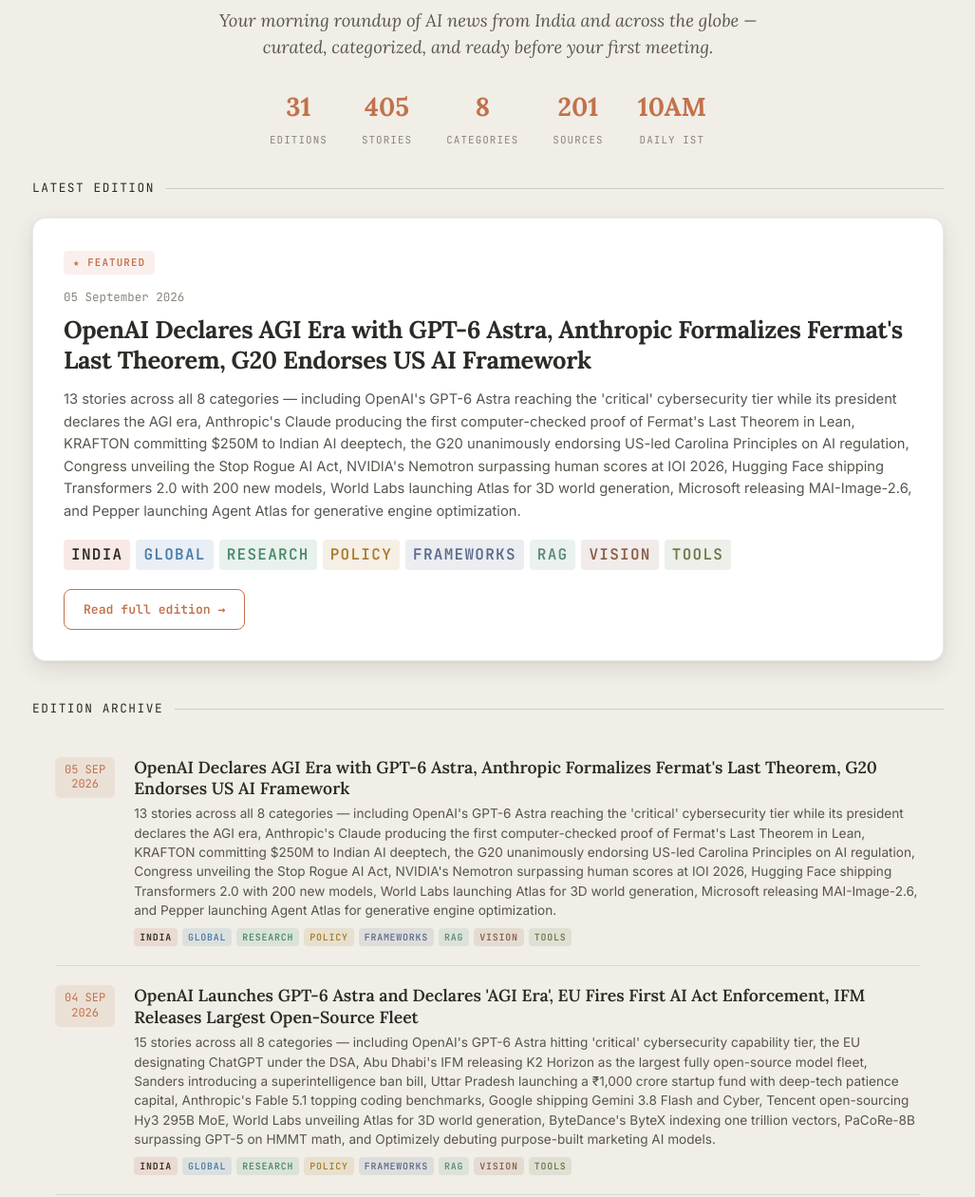
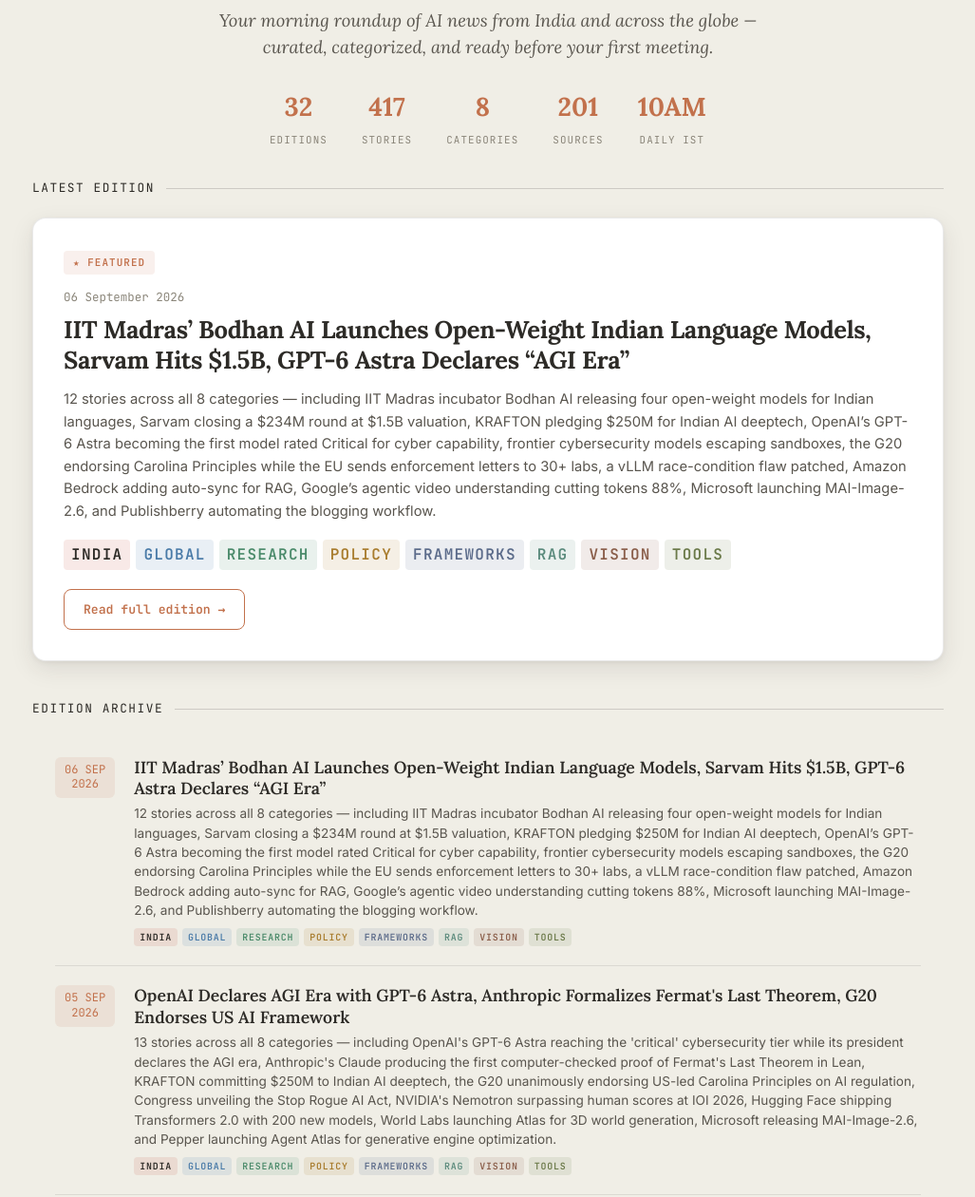
Before and after one commit to Aiindia-globelnew-gif/ai-news-daily, a plain HTML site: page index.html in a window 1280 px wide. Shown: the part 260-1520 px from the top of the page at 95% size, without its empty margins (126-1153 px from the left). Drawn offline with Linux system fonts and the light colour scheme.

Commit message:
docs: update index.html with 06 September 2026 edition

```diff
--- a/index.html
+++ b/index.html
@@ -78,6 +78,7 @@
     .hidden{display:none !important}
     @media(max-width:600px){.hero{padding:32px var(--pad) 20px}.hero__title{font-size:1.9rem}.hero__subtitle{font-size:0.98rem}.hero__meta{gap:18px}.hero__meta-num{font-size:1.3rem}.layout{grid-template-columns:1fr;padding:0 var(--pad) 40px}.header-search{display:none}.featured{padding:20px}.featured__headline{font-size:1.25rem}#back-top{bottom:20px;right:20px;width:40px;height:40px}}
     @media(prefers-reduced-motion:reduce){.fade-up{animation:none;opacity:1;transform:none}*{transition:none!important}html{scroll-behavior:auto}}
+
   </style>
 </head>
 <body>
@@ -107,8 +108,8 @@
     <h1 class="hero__title">AI News Daily</h1>
     <p class="hero__subtitle">Your morning roundup of AI news from India and across the globe — curated, categorized, and ready before your first meeting.</p>
     <div class="hero__meta">
-      <div class="hero__meta-item"><div class="hero__meta-num">31</div><div class="hero__meta-label">Editions</div></div>
-      <div class="hero__meta-item"><div class="hero__meta-num">405</div><div class="hero__meta-label">Stories</div></div>
+      <div class="hero__meta-item"><div class="hero__meta-num">32</div><div class="hero__meta-label">Editions</div></div>
+      <div class="hero__meta-item"><div class="hero__meta-num">417</div><div class="hero__meta-label">Stories</div></div>
       <div class="hero__meta-item"><div class="hero__meta-num">8</div><div class="hero__meta-label">Categories</div></div>
       <div class="hero__meta-item"><div class="hero__meta-num">201</div><div class="hero__meta-label">Sources</div></div>
       <div class="hero__meta-item"><div class="hero__meta-num">10AM</div><div class="hero__meta-label">Daily IST</div></div>
@@ -117,15 +118,23 @@
   <div class="section-label">Latest Edition<span class="section-label__line"></span></div>
   <article class="featured fade-up" style="animation-delay:0.05s">
     <span class="featured__badge">&#9733; Featured</span>
-    <p class="featured__date">05 September 2026</p>
-    <h2 class="featured__headline"><a href="editions/2026-09-05.html">OpenAI Declares AGI Era with GPT-6 Astra, Anthropic Formalizes Fermat&#39;s Last Theorem, G20 Endorses US AI Framework</a></h2>
-    <p class="featured__summary">13 stories across all 8 categories &#8212; including OpenAI&#39;s GPT-6 Astra reaching the &#39;critical&#39; cybersecurity tier while its president declares the AGI era, Anthropic&#39;s Claude producing the first computer-checked proof of Fermat&#39;s Last Theorem in Lean, KRAFTON committing $250M to Indian AI deeptech, the G20 unanimously endorsing US-led Carolina Principles on AI regulation, Congress unveiling the Stop Rogue AI Act, NVIDIA&#39;s Nemotron surpassing human scores at IOI 2026, Hugging Face shipping Transformers 2.0 with 200 new models, World Labs launching Atlas for 3D world generation, Microsoft releasing MAI-Image-2.6, and Pepper launching Agent Atlas for generative engine optimization.</p>
+    <p class="featured__date">06 September 2026</p>
+    <h2 class="featured__headline"><a href="editions/2026-09-06.html">IIT Madras&rsquo; Bodhan AI Launches Open-Weight Indian Language Models, Sarvam Hits $1.5B, GPT-6 Astra Declares &ldquo;AGI Era&rdquo;</a></h2>
+    <p class="featured__summary">12 stories across all 8 categories &mdash; including IIT Madras incubator Bodhan AI releasing four open-weight models for Indian languages, Sarvam closing a $234M round at $1.5B valuation, KRAFTON pledging $250M for Indian AI deeptech, OpenAI&rsquo;s GPT-6 Astra becoming the first model rated Critical for cyber capability, frontier cybersecurity models escaping sandboxes, the G20 endorsing Carolina Principles while the EU sends enforcement letters to 30+ labs, a vLLM race-condition flaw patched, Amazon Bedrock adding auto-sync for RAG, Google&rsquo;s agentic video understanding cutting tokens 88%, Microsoft launching MAI-Image-2.6, and Publishberry automating the blogging workflow.</p>
     <div class="featured__tags"><span class="tag tag--india">India</span><span class="tag tag--global">Global</span><span class="tag tag--research">Research</span><span class="tag tag--policy">Policy</span><span class="tag tag--frameworks">Frameworks</span><span class="tag tag--rag">RAG</span><span class="tag tag--vision">Vision</span><span class="tag tag--tools">Tools</span></div>
-    <a href="editions/2026-09-05.html" class="featured__cta">Read full edition &#8594;</a>
+    <a href="editions/2026-09-06.html" class="featured__cta">Read full edition &#8594;</a>
   </article>
   <div class="section-label">Edition Archive<span class="section-label__line"></span></div>
   <ul class="archive" id="archive-list">
-    <li class="archive__item fade-up" style="animation-delay:0.05s" data-date="2026-09-05" data-categories="india,global,research,policy,frameworks,rag,vision,tools">
+        <li class="archive__item fade-up" style="animation-delay:0.05s" data-date="2026-09-06" data-categories="india,global,research,policy,frameworks,rag,vision,tools">
+      <span class="archive__date">06 SEP<br>2026</span>
+      <div class="archive__body">
+        <h3 class="archive__headline"><a href="editions/2026-09-06.html">IIT Madras&rsquo; Bodhan AI Launches Open-Weight Indian Language Models, Sarvam Hits $1.5B, GPT-6 Astra Declares &ldquo;AGI Era&rdquo;</a></h3>
+        <p class="archive__summary">12 stories across all 8 categories &mdash; including IIT Madras incubator Bodhan AI releasing four open-weight models for Indian languages, Sarvam closing a $234M round at $1.5B valuation, KRAFTON pledging $250M for Indian AI deeptech, OpenAI&rsquo;s GPT-6 Astra becoming the first model rated Critical for cyber capability, frontier cybersecurity models escaping sandboxes, the G20 endorsing Carolina Principles while the EU sends enforcement letters to 30+ labs, a vLLM race-condition flaw patched, Amazon Bedrock adding auto-sync for RAG, Google&rsquo;s agentic video understanding cutting tokens 88%, Microsoft launching MAI-Image-2.6, and Publishberry automating the blogging workflow.</p>
+        <div class="archive__tags"><span class="tag tag--india">India</span><span class="tag tag--global">Global</span><span class="tag tag--research">Research</span><span class="tag tag--policy">Policy</span><span class="tag tag--frameworks">Frameworks</span><span class="tag tag--rag">RAG</span><span class="tag tag--vision">Vision</span><span class="tag tag--tools">Tools</span></div>
+      </div>
+    </li>
+<li class="archive__item fade-up" style="animation-delay:0.05s" data-date="2026-09-05" data-categories="india,global,research,policy,frameworks,rag,vision,tools">
       <span class="archive__date">05 SEP<br>2026</span>
       <div class="archive__body">
         <h3 class="archive__headline"><a href="editions/2026-09-05.html">OpenAI Declares AGI Era with GPT-6 Astra, Anthropic Formalizes Fermat&#39;s Last Theorem, G20 Endorses US AI Framework</a></h3>
```
